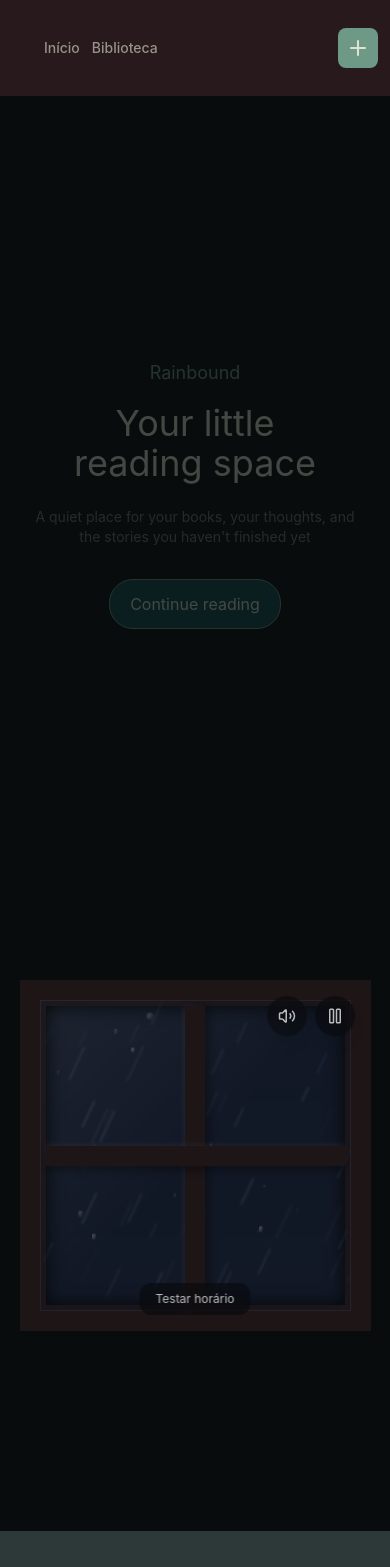
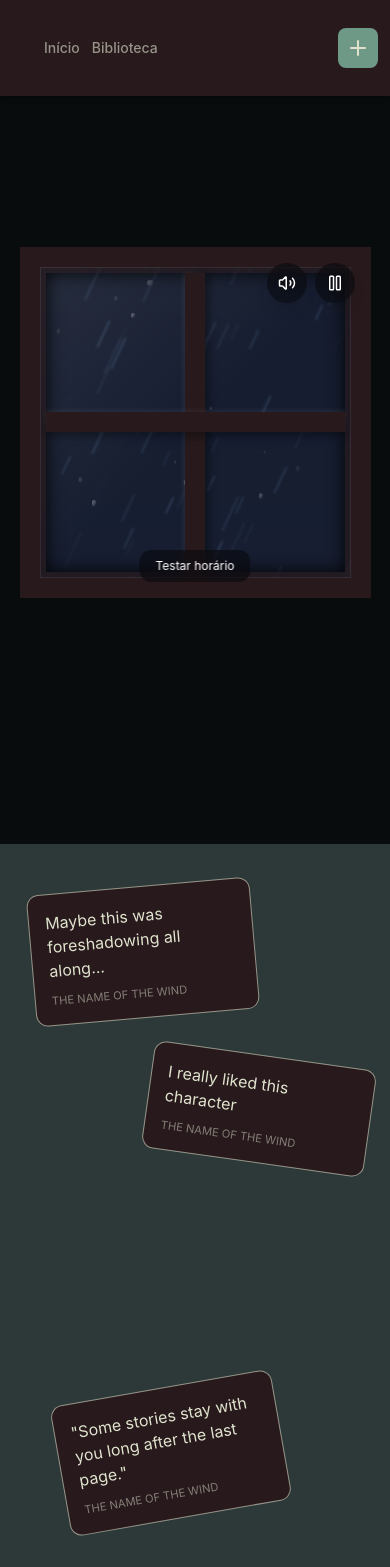
Before and after one commit to gabriel-guilherme/NextBookShelf, a Next.js app: page / in a window 390 px wide. Shown: the top 1567 px of the page. Built offline with nearby package versions, Linux system fonts and the light colour scheme; no server answers; the database is empty; some icons are missing.

Commit message:
home scroll animations, resize pages and navbar scroll hide/show animation

```diff
--- a/app/books/[id]/page.tsx
+++ b/app/books/[id]/page.tsx
@@ -17,7 +17,7 @@ export default async function BookDetailPage({
   }
 
   return (
-    <main className="mx-auto max-w-7xl px-4 py-4">
+    <main className="mx-auto max-w-7xl px-4 py-4 pt-32">
       <BackButton />
 
       <div className="flex flex-col p-4 sm:p-6 md:p-10">
--- a/app/books/new/page.tsx
+++ b/app/books/new/page.tsx
@@ -62,7 +62,7 @@ export default function NewBookPage() {
   }
 
   return (
-    <main className="mx-auto max-w-7xl px-4 py-4">
+    <main className="mx-auto max-w-7xl px-4 py-4 pt-32">
       <BackButton />
 
       <div className="flex flex-col p-4 sm:p-6 md:p-10">
--- a/app/books/page.tsx
+++ b/app/books/page.tsx
@@ -70,7 +70,7 @@ export default async function BooksPage({
   }
 
   return (
-    <main className="mx-auto max-w-7xl px-4 py-10">
+    <main className="mx-auto max-w-7xl px-4 py-10 pt-32">
       <div className="mb-8 flex items-center justify-between">
         <h1 className="text-2xl font-bold text-contrast">Meus Livros</h1>
       </div>
--- a/app/dashboard/page.tsx
+++ b/app/dashboard/page.tsx
@@ -4,7 +4,7 @@ import RecentlyAdded from "@/components/Widgets/RecentlyAdded";
 
 export default async function HomePage() {
   return (
-    <main className="mx-auto max-w-7xl px-4 py-10">
+    <main className="mx-auto max-w-7xl px-4 py-10 pt-32">
       <h1 className="mb-1 text-2xl font-bold text-contrast">Aga um</h1>
       <p className="mb-8 text-primary">Alguma frase bacana...</p>
 
--- a/app/layout.tsx
+++ b/app/layout.tsx
@@ -18,12 +18,10 @@ export default function RootLayout({
 }>) {
   return (
     <html lang="pt-BR">
-      <body className="flex min-h-screen flex-col bg-secondary">
+      <body className="min-h-screen bg-secondary">
         <Navbar />
-        <div className="flex-1">{children}</div>
-        <div className="shrink-0">
-          <Footer />
-        </div>
+        {children}
+        <Footer />
       </body>
     </html>
   );
--- a/components/Footer.tsx
+++ b/components/Footer.tsx
@@ -2,6 +2,6 @@
 
 export default function Footer() {
   return (
-    <div className="border-b border-gray-800 bg-primary shadow-md shadow-black/25 min-h-[192px]"></div>
+    <div className="border-b border-gray-800 bg-primary shadow-md shadow-black/25 h-48"></div>
   );
 }
--- a/components/Home/Collection.tsx
+++ b/components/Home/Collection.tsx
@@ -1,17 +1,64 @@
-import { prisma } from "@/lib/prisma";
+"use client";
+
 import Link from "next/link";
 import { ArrowRight } from "lucide-react-motion";
 import BookPosterSimplified from "../BookPosterSimplified";
 
-export default async function Collection() {
-  const books = await prisma.book.findMany({ take: 3 });
+import { motion, useScroll, useTransform } from "motion/react";
+import { useRef } from "react";
+
+type CollectionBook = {
+  id: number;
+  title: string;
+  author: string;
+  currentPage: number;
+  totalPages: number;
+  status: string;
+  coverUrl: string | null;
+};
+
+type CollectionProps = {
+  books: CollectionBook[];
+};
+
+export default function Collection({ books }: CollectionProps) {
+  const windowRef = useRef<HTMLDivElement>(null);
+
+  const { scrollYProgress } = useScroll({
+    target: windowRef,
+    offset: ["start end", "end start"],
+  });
+
+  const opacity = useTransform(scrollYProgress, [0, 0.4, 0.6, 1], [0, 1, 1, 0]);
+
   return (
-    <section className="min-h-[90vh] w-full bg-darkest px-4 py-10 sm:px-8 lg:px-16 xl:px-24">
-      <h3 className="text-lg text-contrast opacity-50">YOUR COLLECTION</h3>
+    <section
+      className="
+    flex
+    h-screen
+    w-full
+    flex-col
+    justify-center
+    overflow-hidden
+    bg-darkest
+    px-4
+    py-10
+    sm:px-8
+    lg:px-16
+    xl:px-24
+  "
+    >
+      <h3 className="shrink-0 text-lg text-contrast opacity-50">
+        YOUR COLLECTION
+      </h3>
 
-      <div className="flex w-full flex-col gap-5 pt-5">
+      <motion.div
+        ref={windowRef}
+        style={{ opacity }}
+        className="flex min-h-0 w-full flex-col gap-5 pt-5"
+      >
         {/* Header */}
-        <div className="flex flex-col gap-3 sm:flex-row sm:items-end sm:justify-between">
+        <div className="flex shrink-0 flex-col gap-3 sm:flex-row sm:items-end sm:justify-between">
           <h1 className="text-3xl text-contrast sm:text-4xl">Your library</h1>
 
           <Link
@@ -22,12 +69,13 @@ export default async function Collection() {
             <ArrowRight />
           </Link>
         </div>
+
         {/* Livros */}
-        <div className=" flex w-full gap-5 overflow-x-auto snap-x snap-mandatory pb-4 scrollbar-none sm:grid sm:grid-cols-2 sm:gap-6 sm:overflow-visible sm:pb-0 lg:grid-cols-3 ">
+        <div className="flex min-h-0 w-full gap-5 overflow-x-auto pb-4 scrollbar-none snap-x snap-mandatory lg:grid lg:grid-cols-3 lg:gap-6 lg:overflow-visible lg:pb-0">
           {books.map((book) => (
             <div
               key={book.id}
-              className=" w-[80%] shrink-0 snap-center sm:w-auto sm:shrink "
+              className="w-[80%] shrink-0 snap-center lg:w-auto p-10"
             >
               <BookPosterSimplified
                 book={{
@@ -43,7 +91,7 @@ export default async function Collection() {
             </div>
           ))}
         </div>
-      </div>
+      </motion.div>
     </section>
   );
 }
--- a/components/Home/Hero.tsx
+++ b/components/Home/Hero.tsx
@@ -31,19 +31,18 @@ export default function Hero() {
   );
 
   return (
-    <section className="relative min-h-[120vh] w-full overflow-hidden bg-darkest lg:min-h-[80vh]">
+    <section className="relative h-screen w-full overflow-hidden bg-darkest">
       {/* Conteúdo */}
       <div
         className="
-          relative z-10
-          flex min-h-screen flex-col items-center justify-center
-          px-6 pb-12 text-center
+          absolute inset-0
+          z-10
+          flex items-center justify-center
+          px-6 text-center
 
-          lg:absolute lg:inset-y-0 lg:right-0
-          lg:flex lg:min-h-0 lg:w-[480px]
-          lg:items-center lg:justify-center
-          lg:px-0 lg:pb-0 lg:pr-8
-          xl:right-[8%]
+          lg:left-auto
+          lg:right-[8%]
+          lg:w-[480px]
         "
       >
         <motion.div
@@ -73,18 +72,14 @@ export default function Hero() {
       {/* Janela */}
       <motion.div
         ref={windowRef}
-        style={{
-          opacity: windowOpacity,
-        }}
+        style={{ opacity: windowOpacity }}
         className="
-          relative z-10
-          flex w-full justify-center
-          pb-40
+          absolute inset-y-0 left-0
+          z-10
+          flex w-full
+          items-center justify-center
 
-          lg:absolute lg:inset-y-0 lg:left-0
           lg:w-[calc(100%-480px)]
-          lg:items-center lg:justify-center
-          lg:pb-0
         "
       >
         <RainWindow />
--- a/components/Home/Thoughts.tsx
+++ b/components/Home/Thoughts.tsx
@@ -3,28 +3,172 @@
 import { motion, useScroll, useTransform } from "motion/react";
 import { useRef } from "react";
 
-export default function Thoughts() {
-  const windowRef = useRef<HTMLDivElement>(null);
+type ThoughtsProps = {
+  notes?: string[];
+};
+
+export default function Thoughts({ notes }: ThoughtsProps) {
+  const sectionRef = useRef<HTMLElement>(null);
+
+  const thought1Ref = useRef<HTMLDivElement>(null);
+  const thought2Ref = useRef<HTMLDivElement>(null);
+  const thought3Ref = useRef<HTMLDivElement>(null);
+  const thought4Ref = useRef<HTMLDivElement>(null);
 
   const { scrollYProgress } = useScroll({
-    target: windowRef,
+    target: sectionRef,
     offset: ["start end", "end start"],
   });
 
-  const opacity = useTransform(scrollYProgress, [0, 0.4, 0.6, 1], [0, 1, 1, 0]);
+  const { scrollYProgress: thought1Progress } = useScroll({
+    target: thought1Ref,
+    offset: ["start 90%", "start 65%"],
+  });
+
+  const { scrollYProgress: thought2Progress } = useScroll({
+    target: thought2Ref,
+    offset: ["start 90%", "start 65%"],
+  });
+
+  const { scrollYProgress: thought3Progress } = useScroll({
+    target: thought3Ref,
+    offset: ["start 90%", "start 65%"],
+  });
+
+  const { scrollYProgress: thought4Progress } = useScroll({
+    target: thought4Ref,
+    offset: ["start 90%", "start 65%"],
+  });
+
+  const sectionOpacity = useTransform(
+    scrollYProgress,
+    [0, 0.4, 0.6, 1],
+    [0, 1, 1, 0],
+  );
+
+  const thought1Y = useTransform(thought1Progress, [0, 1], [60, 0]);
+  const thought2Y = useTransform(thought2Progress, [0, 0.6], [60, 0]);
+  const thought3Y = useTransform(thought3Progress, [0, 1], [60, 0]);
+  const thought4Y = useTransform(thought4Progress, [0, 0.6], [60, 0]);
+
+  const thought1Opacity = useTransform(
+    thought1Progress,
+    [0, 0.5, 1],
+    [0, 1, 1],
+  );
+
+  const thought2Opacity = useTransform(
+    thought2Progress,
+    [0, 0.5, 1],
+    [0, 1, 1],
+  );
+
+  const thought3Opacity = useTransform(
+    thought3Progress,
+    [0, 0.5, 1],
+    [0, 1, 1],
+  );
+
+  const thought4Opacity = useTransform(
+    thought4Progress,
+    [0, 0.5, 1],
+    [0, 1, 1],
+  );
+
+  const stylePattern =
+    "flex w-[clamp(14rem,18vw,24rem)] flex-col gap-[clamp(0.6rem,0.7vw,0.9rem)] rounded-xl bg-primary px-[clamp(1rem,1.5vw,1.75rem)] py-[clamp(1rem,1.2vw,1.25rem)] text-contrast border border-contrast/60";
 
   return (
-    <section className="flex min-h-[90vh] w-full items-center justify-center bg-secundary px-4 sm:px-8 lg:px-16 xl:px-24">
+    <section
+      ref={sectionRef}
+      className="relative flex h-screen w-full items-center justify-center overflow-hidden bg-secundary px-4 sm:px-8 lg:px-16 xl:px-24"
+    >
+      {/* Balão 1 */}
       <motion.div
-        ref={windowRef}
-        style={{ opacity }}
-        className="flex w-full max-w-4xl flex-col items-center justify-center gap-6 text-center"
+        ref={thought1Ref}
+        className={`absolute left-[8%] top-[5%] -rotate-5 sm:left-[5%] sm:top-[20%] md:left-[8%] md:top-[30%] lg:left-[2%] lg:top-[38%] xl:left-[8%] 2xl:left-[15%] ${stylePattern}`}
+        style={{
+          opacity: thought1Opacity,
+          y: thought1Y,
+        }}
       >
-        <h3 className="text-lg text-contrast opacity-70">FROM YOUR BOOKS</h3>
+        <p className="line-clamp-3 text-[clamp(1rem,1.5vw,1.5rem)]">
+          Maybe this was foreshadowing all along...
+        </p>
 
-        <h1 className="text-4xl text-contrast sm:text-5xl">Little thoughts</h1>
+        <p className="truncate text-[clamp(0.7rem,0.9vw,1rem)] opacity-50">
+          THE NAME OF THE WIND
+        </p>
+      </motion.div>
 
-        <p className="max-w-xl text-sm text-contrast opacity-50 sm:text-base">
+      {/* Balão 2 */}
+      <motion.div
+        ref={thought2Ref}
+        className={`absolute bottom-[3%] right-[5%] rotate-5 sm:bottom-[20%] sm:left-[10%] md:bottom-[20%] md:left-[20%] lg:bottom-[15%] lg:left-[15%] 2xl:left-[30%] ${stylePattern}`}
+        style={{
+          opacity: thought2Opacity,
+          y: thought2Y,
+        }}
+      >
+        <p className="line-clamp-3 text-[clamp(1rem,1.5vw,1.5rem)]">
+          Remember this chapter
+        </p>
+
+        <p className="truncate text-[clamp(0.7rem,0.9vw,1rem)] opacity-50">
+          THE NAME OF THE WIND
+        </p>
+      </motion.div>
+
+      {/* Balão 3 */}
+      <motion.div
+        ref={thought3Ref}
+        className={`absolute bottom-[20%] left-[15%] -rotate-10 sm:left-[60%] sm:rotate-3 md:bottom-[20%] md:left-[60%] lg:bottom-[15%] lg:right-[20%] 2xl:right-[30%] ${stylePattern}`}
+        style={{
+          opacity: thought3Opacity,
+          y: thought3Y,
+        }}
+      >
+        <p className="line-clamp-3 text-[clamp(1rem,1.5vw,1.5rem)]">
+          &quot;Some stories stay with you long after the last page.&quot;
+        </p>
+
+        <p className="truncate text-[clamp(0.7rem,0.9vw,1rem)] opacity-50">
+          THE NAME OF THE WIND
+        </p>
+      </motion.div>
+
+      {/* Balão 4 */}
+      <motion.div
+        ref={thought4Ref}
+        className={`absolute right-[5%] top-[25%] rotate-8 sm:right-[5%] sm:top-[15%] md:right-[10%] md:top-[25%] lg:right-[3%] xl:right-[10%] 2xl:right-[15%] ${stylePattern}`}
+        style={{
+          opacity: thought4Opacity,
+          y: thought4Y,
+        }}
+      >
+        <p className="line-clamp-3 text-[clamp(1rem,1.5vw,1.5rem)]">
+          I really liked this character
+        </p>
+
+        <p className="truncate text-[clamp(0.7rem,0.9vw,1rem)] opacity-50">
+          THE NAME OF THE WIND
+        </p>
+      </motion.div>
+
+      {/* Conteúdo central */}
+      <motion.div
+        style={{ opacity: sectionOpacity }}
+        className="relative z-10 flex w-full max-w-[clamp(40rem,70vw,75rem)] flex-col items-center justify-center gap-[clamp(1.25rem,1.5vw,2rem)] text-center"
+      >
+        <h3 className="text-[clamp(0.9rem,1.2vw,1.25rem)] text-contrast opacity-70">
+          FROM YOUR BOOKS
+        </h3>
+
+        <h1 className="text-[clamp(2.5rem,5vw,5rem)] text-contrast">
+          Little thoughts
+        </h1>
+
+        <p className="max-w-[clamp(22rem,45vw,48rem)] text-[clamp(0.9rem,1vw,1.125rem)] text-contrast opacity-50">
           Fragments of thoughts, ideas and moments you&apos;ve left behind while
           reading
         </p>
```
Also changed, not shown: app/page.tsx (+5 -5 lines), components/Navbar.tsx (+63 -8 lines).
